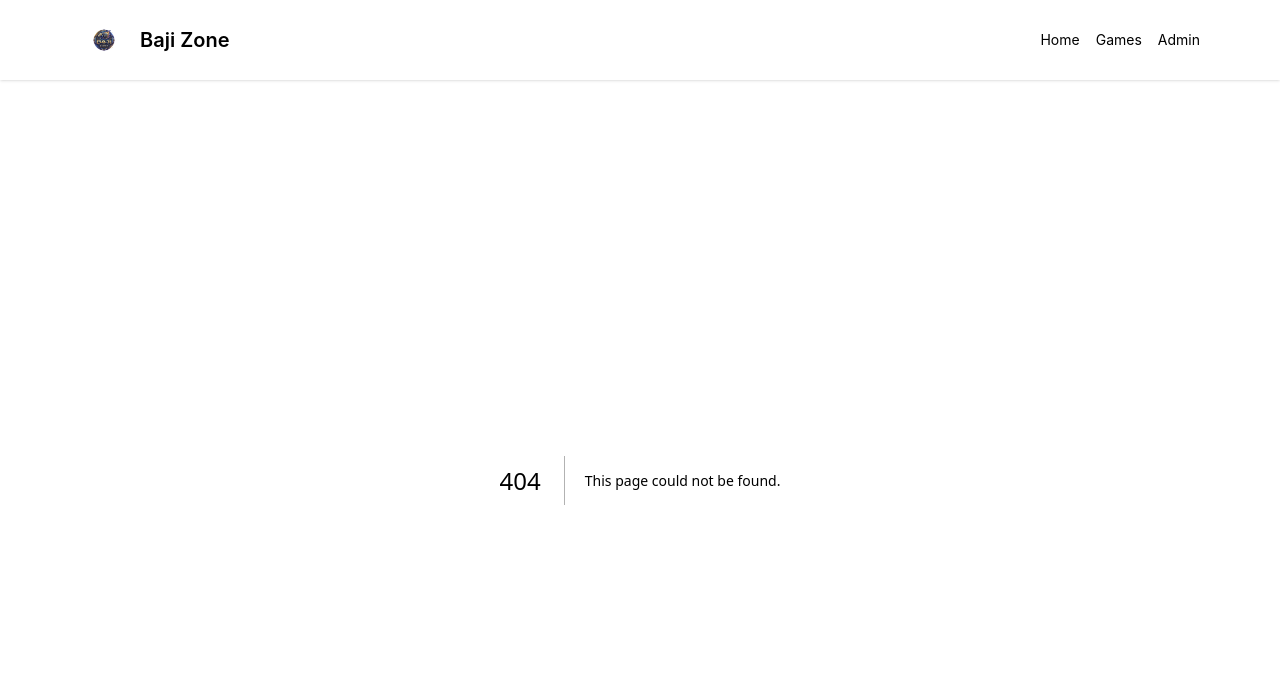
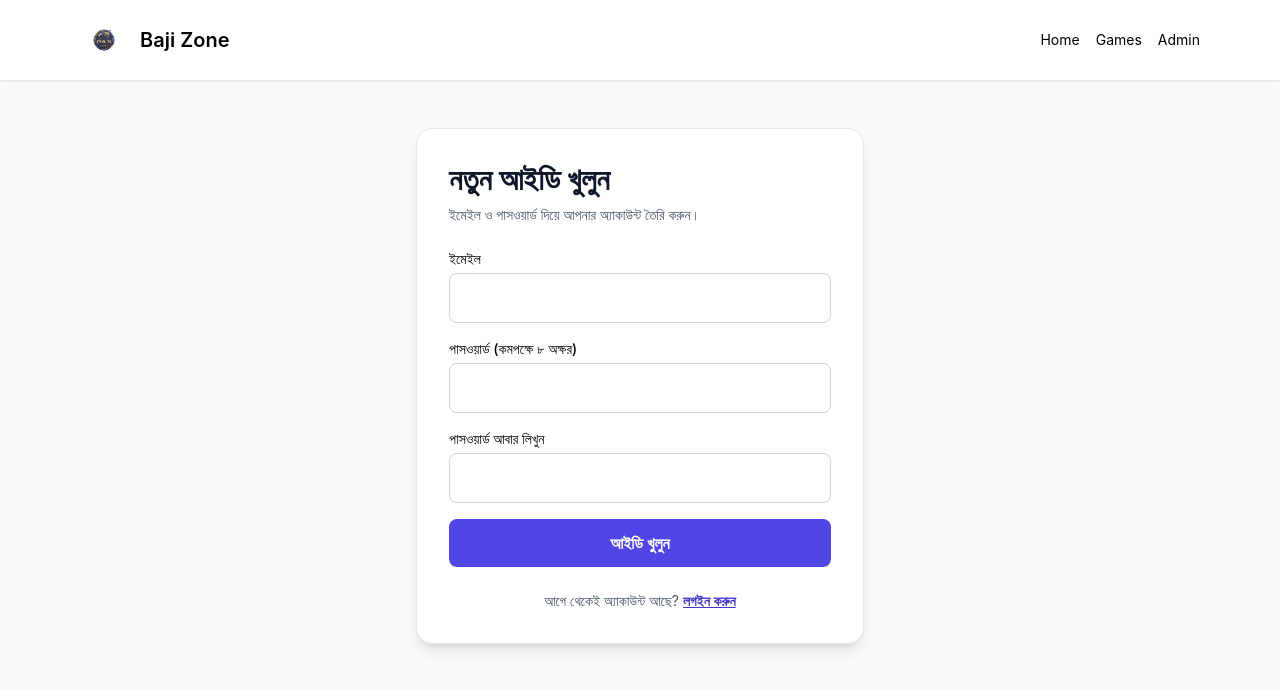
Before and after one commit to limon888899/baji-zone, a Next.js app: page /auth/register in a window 1280 px wide. Before the commit this address had no page. Shown: the top 690 px of the page. Built offline with nearby package versions, Linux system fonts and the light colour scheme.

Commit message:
Add user registration page

```diff
--- /dev/null
+++ b/pages/auth/register.tsx
@@ -0,0 +1,67 @@
+import { FormEvent, useState } from 'react';
+import Link from 'next/link';
+
+export default function RegisterPage() {
+  const [email, setEmail] = useState('');
+  const [password, setPassword] = useState('');
+  const [confirmPassword, setConfirmPassword] = useState('');
+  const [error, setError] = useState('');
+  const [busy, setBusy] = useState(false);
+
+  async function submit(event: FormEvent<HTMLFormElement>) {
+    event.preventDefault();
+    setError('');
+    if (password.length < 8 || password.length > 128) {
+      setError('পাসওয়ার্ড কমপক্ষে ৮ অক্ষরের হতে হবে।');
+      return;
+    }
+    if (password !== confirmPassword) {
+      setError('দুটি পাসওয়ার্ড মিলছে না।');
+      return;
+    }
+    setBusy(true);
+    try {
+      const response = await fetch('/api/auth/register', {
+        method: 'POST',
+        headers: { 'Content-Type': 'application/json' },
+        body: JSON.stringify({ email, password })
+      });
+      const data = await response.json();
+      if (!response.ok || !data.success) {
+        setError(data.message || 'অ্যাকাউন্ট খোলা যায়নি। আবার চেষ্টা করুন।');
+        return;
+      }
+      window.location.href = '/games';
+    } catch {
+      setError('সার্ভারের সঙ্গে যোগাযোগ করা যাচ্ছে না। আবার চেষ্টা করুন।');
+    } finally {
+      setBusy(false);
+    }
+  }
+
+  return (
+    <main className="min-h-[70vh] px-4 py-12">
+      <div className="mx-auto max-w-md rounded-2xl border border-slate-200 bg-white p-8 shadow-lg">
+        <h1 className="text-3xl font-bold text-slate-900">নতুন আইডি খুলুন</h1>
+        <p className="mt-2 text-sm text-slate-600">ইমেইল ও পাসওয়ার্ড দিয়ে আপনার অ্যাকাউন্ট তৈরি করুন।</p>
+        {error && <p role="alert" className="mt-4 rounded-lg bg-red-50 p-3 text-sm text-red-700">{error}</p>}
+        <form onSubmit={submit} className="mt-6 space-y-4">
+          <div>
+            <label htmlFor="email" className="mb-1 block text-sm font-medium">ইমেইল</label>
+            <input id="email" name="email" type="email" autoComplete="email" required maxLength={254} value={email} onChange={e => setEmail(e.target.value)} className="w-full rounded-lg border border-slate-300 p-3 outline-none focus:border-indigo-600" />
+          </div>
+          <div>
+            <label htmlFor="password" className="mb-1 block text-sm font-medium">পাসওয়ার্ড (কমপক্ষে ৮ অক্ষর)</label>
+            <input id="password" name="password" type="password" autoComplete="new-password" required minLength={8} maxLength={128} value={password} onChange={e => setPassword(e.target.value)} className="w-full rounded-lg border border-slate-300 p-3 outline-none focus:border-indigo-600" />
+          </div>
+          <div>
+            <label htmlFor="confirmPassword" className="mb-1 block text-sm font-medium">পাসওয়ার্ড আবার লিখুন</label>
+            <input id="confirmPassword" name="confirmPassword" type="password" autoComplete="new-password" required minLength={8} maxLength={128} value={confirmPassword} onChange={e => setConfirmPassword(e.target.value)} className="w-full rounded-lg border border-slate-300 p-3 outline-none focus:border-indigo-600" />
+          </div>
+          <button type="submit" disabled={busy} className="w-full rounded-lg bg-indigo-600 p-3 font-semibold text-white hover:bg-indigo-700 disabled:opacity-60">{busy ? 'অ্যাকাউন্ট তৈরি হচ্ছে…' : 'আইডি খুলুন'}</button>
+        </form>
+        <p className="mt-6 text-center text-sm text-slate-600">আগে থেকেই অ্যাকাউন্ট আছে? <Link href="/auth/login" className="font-semibold text-indigo-700 underline">লগইন করুন</Link></p>
+      </div>
+    </main>
+  );
+}
```
